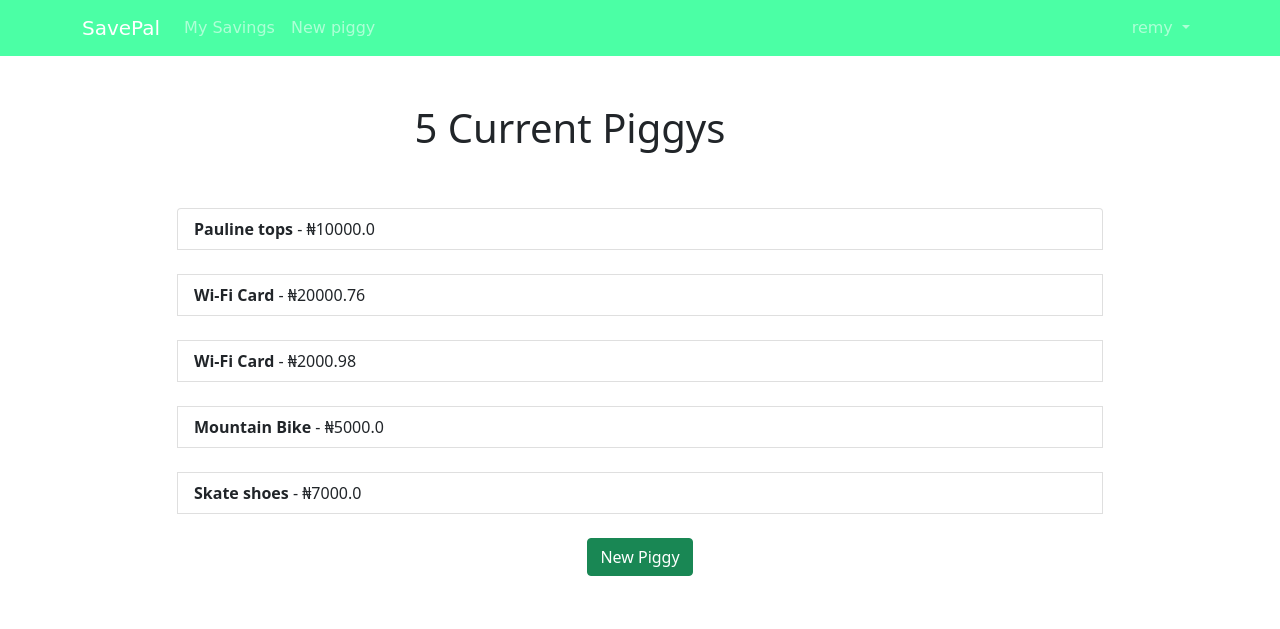
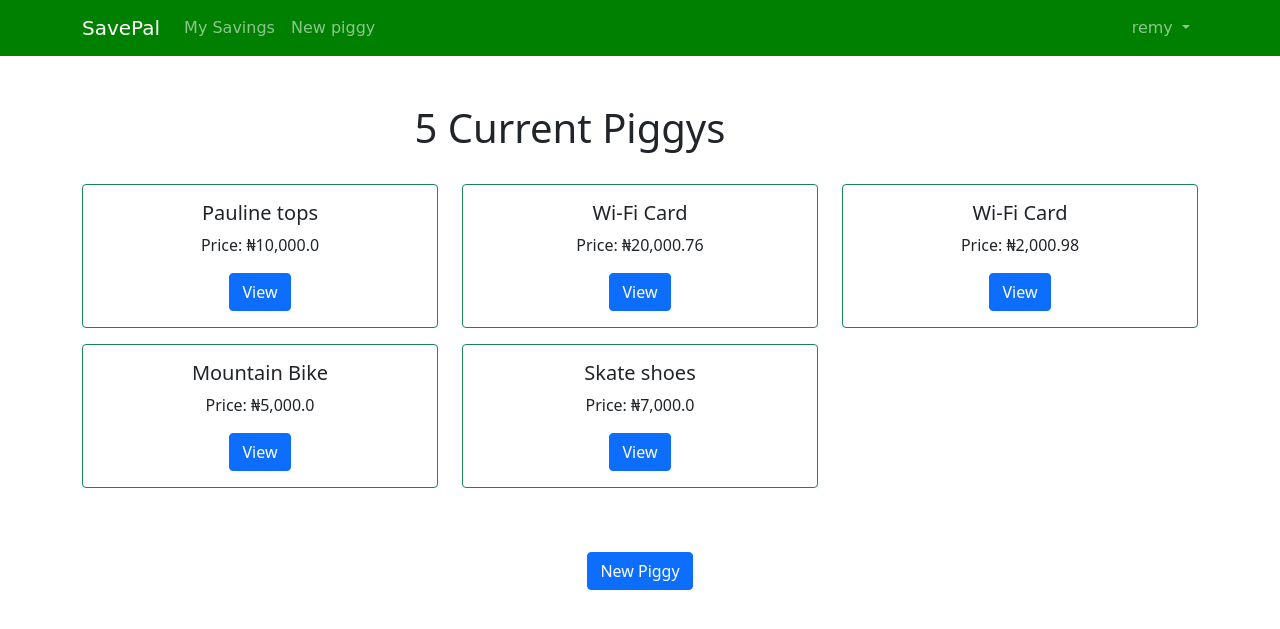
Before and after one commit to RemyAde/SavePal, a Django app: page /piggy/ in a window 1280 px wide. Shown: the top 629 px of the page. Run offline with Django 4.2, Linux system fonts and the light colour scheme; a user stored in the database is signed in; data comes from the database, SQL or seed files in the repository; both versions use the stored data as it was before the commit.

Commit message:
updated savings_list page to use cards and corrected calculation for savings

```diff
--- a/config/settings.py
+++ b/config/settings.py
@@ -11,6 +11,7 @@ https://docs.djangoproject.com/en/4.1/ref/settings/
 """
 
 from pathlib import Path
+from keys import secrets
 
 # Build paths inside the project like this: BASE_DIR / 'subdir'.
 BASE_DIR = Path(__file__).resolve().parent.parent
@@ -20,7 +21,7 @@ BASE_DIR = Path(__file__).resolve().parent.parent
 # See https://docs.djangoproject.com/en/4.1/howto/deployment/checklist/
 
 # SECURITY WARNING: keep the secret key used in production secret!
-SECRET_KEY = "django-insecure-x0k*4n6&uozam%b*dlr*q1ltf)d&*6@8elifm)wz@^1_xw9e$)"
+SECRET_KEY = secrets.django_key
 
 # SECURITY WARNING: don't run with debug turned on in production!
 DEBUG = True
@@ -39,6 +40,7 @@ INSTALLED_APPS = [
     "django.contrib.sessions",
     "django.contrib.messages",
     "django.contrib.staticfiles",
+    "django.contrib.humanize",
 ]
 
 MIDDLEWARE = [
--- a/savings/views.py
+++ b/savings/views.py
@@ -1,5 +1,7 @@
 from math import ceil
 from django.shortcuts import render, get_object_or_404
+from django.contrib.auth.decorators import login_required
+from django.contrib.auth.mixins import LoginRequiredMixin
 from django.core.exceptions import PermissionDenied
 from django.views.generic import TemplateView, DetailView, ListView
 from django.views.generic.edit import CreateView, UpdateView, DeleteView
@@ -9,7 +11,6 @@ from django.urls import reverse_lazy
 from .models import Piggy
 
 
-
 class HomePageView(TemplateView):
     template_name = "home.html"
 
@@ -17,7 +18,7 @@ class HomePageView(TemplateView):
 ## CRUD
 
 # CREATE
-class SavingsCreateView(CreateView):
+class SavingsCreateView(LoginRequiredMixin, CreateView):
     model = Piggy
     template_name = 'savings_new.html'
     fields = ['monthly_income', 'desired_item', 'desired_item_cost', 'daily_expenses',
@@ -31,6 +32,7 @@ class SavingsCreateView(CreateView):
 
 
 #RETRIEVE
+@login_required
 def view_savings(request, piggy_pk):
     piggy = get_object_or_404(Piggy, pk=piggy_pk)
 
@@ -38,15 +40,29 @@ def view_savings(request, piggy_pk):
         piggy = get_object_or_404(Piggy, pk=piggy_pk, saver=request.user)
         miscellaneous = piggy.monthly_income * 0.02
         spare_cash = piggy.monthly_income - ((piggy.daily_expenses * 30) + piggy.monthly_donations + piggy.monthly_bills + miscellaneous)
+
         if -(spare_cash) == abs(spare_cash):
             error = "Oops. You don't have enough spare cash to save, why not review your expenses and see what you can do without. xx"
-            num_saving_days = piggy.desired_item_cost/abs(spare_cash)
-            num_saving_days = ceil(num_saving_days)
-            return render(request, "savings_detail.html", {"piggy":piggy, "spare_cash":abs(spare_cash), "days":num_saving_days, "error":error})
-        else:
-            num_saving_days = piggy.desired_item_cost/spare_cash
-            num_saving_days = ceil(num_saving_days)
-            return render(request, "savings_detail.html", {"piggy":piggy, "spare_cash":spare_cash, "days":num_saving_days})
+            return render(request, "savings_detail.html", {"piggy":piggy, "spare_cash":abs(spare_cash), "error":error})
+
+        elif piggy.desired_item_cost > spare_cash:
+            daily_amount = spare_cash/30
+            extra_days = (piggy.desired_item_cost-spare_cash)/daily_amount
+            num_saving_days = ceil(30 + extra_days)
+            daily_amount = round(daily_amount, 2)
+            return render(request, 'savings_detail.html', {"piggy":piggy,'spare_cash':daily_amount, 'days':num_saving_days})
+
+        elif piggy.desired_item_cost <= spare_cash:
+            daily_amount = piggy.desired_item_cost/30
+            daily_amount = round(daily_amount, 2)
+            num_saving_days = 30
+            return render(request, 'savings_detail.html', {"piggy":piggy, 'spare_cash':daily_amount, 'days':num_saving_days})
+
+        # else:
+        #     num_saving_days = piggy.desired_item_cost/spare_cash
+        #     num_saving_days = ceil(num_saving_days)
+        #     return render(request, "savings_detail.html", {"piggy":piggy, "spare_cash":spare_cash, "days":num_saving_days})
+
 
 
 
@@ -62,7 +78,7 @@ def view_savings(request, piggy_pk):
 
 
 #UPDATE
-class SavingsUpdateView(UpdateView):
+class SavingsUpdateView(LoginRequiredMixin, UpdateView):
     model = Piggy
     template_name = "savings_edit.html"
     fields = ['monthly_income', 'desired_item', 'desired_item_cost', 'daily_expenses', 'monthly_donations', 'monthly_bills']
@@ -77,7 +93,7 @@ class SavingsUpdateView(UpdateView):
 
 
 #DELETE
-class SavingsDeleteView(DeleteView):
+class SavingsDeleteView(LoginRequiredMixin, DeleteView):
     model = Piggy
     template_name = 'savings_delete.html'
     success_url = reverse_lazy('savings_list')
@@ -91,7 +107,7 @@ class SavingsDeleteView(DeleteView):
 
 
 
-class SavingsListView(ListView):
+class SavingsListView(LoginRequiredMixin, ListView):
     model = Piggy
     template_name = "savings_list.html"
 
--- a/templates/base.html
+++ b/templates/base.html
@@ -15,7 +15,7 @@
     <link href="https://cdn.jsdelivr.net/npm/bootstrap@5.1.3/dist/css/bootstrap.min.css" rel="stylesheet" integrity="sha384-1BmE4kWBq78iYhFldvKuhfTAU6auU8tT94WrHftjDbrCEXSU1oBoqyl2QvZ6jIW3" crossorigin="anonymous">
 </head>
 <body>
-    <nav class="navbar navbar-expand-md navbar-dark" style="background-color:#00ff80b4;"> <!-- #0FFF50  #00FF7F -->
+    <nav class="navbar navbar-expand-md navbar-dark" style="background-color:green"> <!-- #0FFF50  #00FF7F -->
         <div class="container">
           <a class="navbar-brand" href="{% url 'home' %}">
             SavePal
--- a/templates/savings_list.html
+++ b/templates/savings_list.html
@@ -1,4 +1,5 @@
 {% extends 'base.html' %}
+{% load humanize %}
 
 {% block title %}SavePal{% endblock title %}
 
@@ -7,33 +8,48 @@
     <div class="row justify-content-center mt-5">
         <div class="col-md-5">
             {% if object_list %}
-                <h1>{{ object_list.count }} Current Piggy{{ object_list.count|pluralize }}</h1>
+                <h1>{{ object_list.count }} Current Piggy{{ object_list.count|pluralize }}
+                </h1>
+                <br>
             {% else %}
                 <h1>Current Piggies</h1>
             {% endif %}
         </div>
     </div>
 
-    <div class="row justify-content-center mt-5">
-        <div class="col-md-10">
     {% if object_list %}
-            <div class="list-group">
+    <div class="row">
         {% for piggy in object_list %}
-                    <a href="{% url 'savings_detail' piggy.pk %}" class="list-group-item list-group-item-action"><b>{{ piggy.desired_item }}</b> - ₦{{ piggy.desired_item_cost }}</a>
+        <div class="col-sm-4">
+          <div class="card text-center border-success mb-3">
+            <div class="card-body rounded">
+              <h5 class="card-title">{{ piggy.desired_item }}</h5>
+              <p class="card-text">Price: ₦{{ piggy.desired_item_cost|intcomma }}</p>
+              <a href="{% url 'savings_detail' piggy.pk %}" class="btn btn-primary">View</a>
+            </div>
+          </div>
+        </div>
+        {% endfor %}
+        <div class="text-center">
             <br>
-                {% endfor %}
+            <br>
+            <a role="button" class="btn btn-primary" href="{% url 'savings_new' %}">New Piggy</a>
+            <p>
+                <br>
+            </p>
         </div>
-            <div class="text-center">
-                <a role="button" class="btn btn-success" href="{% url 'savings_new' %}">New Piggy</a>
-            </div>
+        <br>
         {% else %}
         <div class="text-center">
+            <br>
             <h2>Looks like you don't have any saving goal!.</h2>
         <br>
-            <a role="button" class="btn btn-success" href="{% url 'savings_new' %}">New Piggy</a>
+        <br>
+        <a role="button" class="btn btn-primary" href="{% url 'savings_new' %}">New Piggy</a>
         </div>
+        <br>
         {% endif %}
-        </div>
+
       </div>
 
 {% endblock content %}
```
Also changed, not shown: templates/savings_detail.html (+8 -8 lines), db.sqlite3 (deleted), 1 other file. Lines whose indentation alone changed are shown as unchanged.
